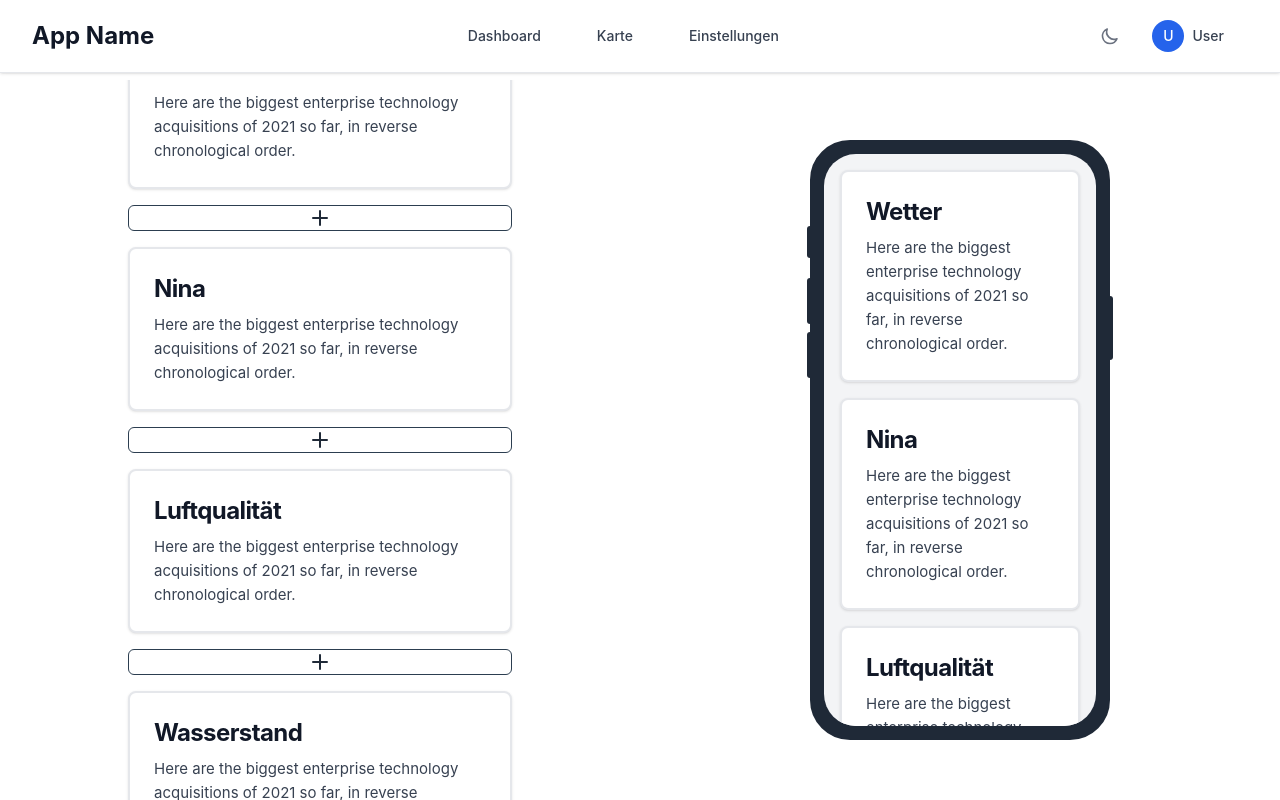
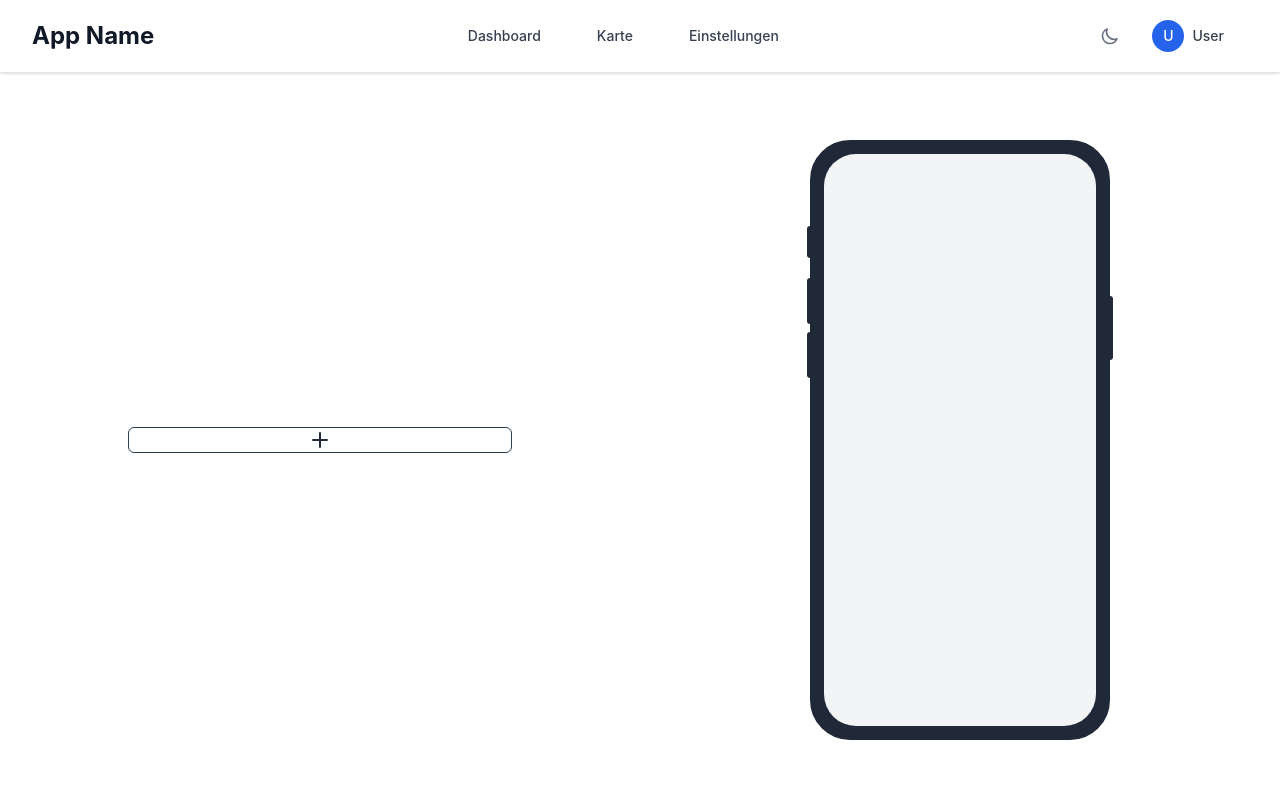
Before and after one commit to TheSynus/SWP-SS25-SmartCities, a Vue app in the folder SmartCities/: page /dashboard in a window 1280 px wide. Built offline with nearby package versions, Linux system fonts and the light colour scheme.

Commit message:
speicherung simulation

```diff
--- a/SmartCities/src/components/DashboardContent.vue
+++ b/SmartCities/src/components/DashboardContent.vue
@@ -1,12 +1,9 @@
 <script setup lang="ts">
+import type { Card } from '@/models/card';
 import AddCardButton from './dashboardEdit/AddCardButton.vue'
 import DefaultCard from './DefaultCard.vue'
 import { ref, watch } from 'vue'
 
-interface Card {
-  id: number
-  name: string
-}
 
 const props = defineProps<{
   cards: Array<Card>
--- a/SmartCities/src/components/dashboardEdit/AddDefaultCard.vue
+++ b/SmartCities/src/components/dashboardEdit/AddDefaultCard.vue
@@ -3,14 +3,23 @@ import DefaultCard from '../DefaultCard.vue'
 import { ref } from 'vue';
 
 const cards = ref([
-  { id: 1, name: 'Wetter' },
-  { id: 2, name: 'Nina' },
-  { id: 3, name: 'Luftqualität' },
-  { id: 4, name: 'Wasserstand' },
-  { id: 5, name: 'Pollen' },
-  { id: 6, name: 'Windgeschwindigkeit' },
-  { id: 7, name: 'Bildkachel' },
+  { id: 1, name: 'Wetter', type: 'weather' },
+  { id: 2, name: 'Nina', type: 'nina' },
+  { id: 3, name: 'Luftqualität', type: 'air' },
+  { id: 4, name: 'Wasserstand', type: 'water' },
+  { id: 5, name: 'Pollen', type: 'pollen' },
+  { id: 6, name: 'Windgeschwindigkeit', type: 'wind' }
 ])
+
+// Event definieren
+const emit = defineEmits<{
+  cardSelected: [cardData: { id: number, name: string, type: string}]
+}>()
+
+// Handler für Kartenauswahl
+const handleCardSelect = (cardData: { id: number, name: string, type: string}) => {
+  emit('cardSelected', cardData)
+}
 </script>
 
 <template>
@@ -19,6 +28,7 @@ const cards = ref([
       v-for="card in cards"
       :key="card.id"
       :heading="card.name"
+      @click="handleCardSelect(card)"
     />
   </div>
 </template>
--- a/SmartCities/src/components/dashboardEdit/ModalEdit.vue
+++ b/SmartCities/src/components/dashboardEdit/ModalEdit.vue
@@ -1,6 +1,17 @@
 <script setup lang="ts">
 import AddDefaultCard from './AddDefaultCard.vue';
 import AddGraphCard from './AddGraphCard.vue';
+
+// Event definieren, das nach außen weitergegeben wird
+const emit = defineEmits<{
+  cardSelected: [cardData: { id: number, name: string, type: string}]
+}>()
+
+// Handler für das Event von AddDefaultCard
+const handleCardSelected = (cardData: { id: number, name: string, type: string}) => {
+  emit('cardSelected', cardData)
+}
+
 </script>
 
 <template>
@@ -80,7 +91,7 @@ import AddGraphCard from './AddGraphCard.vue';
             role="tabpanel"
             aria-labelledby="profile-tab"
           >
-            <AddDefaultCard/>
+            <AddDefaultCard @card-selected="handleCardSelected"/>
           </div>
           <div
             class="hidden p-4 rounded-lg"
--- /dev/null
+++ b/SmartCities/src/models/card.ts
@@ -0,0 +1,16 @@
+export class Card {
+  public id: number;
+  public name: string;
+  public type: string;
+  public index: number;
+
+  /**
+   *
+   */
+  constructor(id: number, name: string, type: string, index: number) {
+    this.id = id;
+    this.name = name;
+    this.type = type;
+    this.index = index;
+  }
+}
--- a/SmartCities/src/views/DashboardEditView.vue
+++ b/SmartCities/src/views/DashboardEditView.vue
@@ -6,26 +6,42 @@ import 'flowbite'
 import { ref } from 'vue'
 import { onMounted } from 'vue'
 import { initFlowbite } from 'flowbite'
+import { Card } from '@/models/card'
 
-onMounted(() => {
+const cardStorageKey = 'cards'
+
+const cards = ref([] as Card[])
+
+const handleCardOrderChange = (updateCards: Card[]) => {
+  console.log('UpdatedCards', updateCards);
+  localStorage.setItem(cardStorageKey, JSON.stringify(updateCards))
+}
+
+const handleDefaultCardAdd = (cardData: { id: number, name: string, type: string}) => {
+  console.log('Default Card Added', cardData);
+
+  const newCard = new Card(cardData.id, cardData.name, cardData.type, 0)
+
+  cards.value.push(newCard)
+}
+
+onMounted(async () => {
   // Flowbite Modals neu initialisieren
   initFlowbite()
+
+  // Cards abrufen
+  const safedCards = localStorage.getItem(cardStorageKey)
+  if (safedCards) {
+    cards.value = JSON.parse(safedCards)
+  }
 })
-
-const cards = ref([
-  { id: 1, name: 'Wetter' },
-  { id: 2, name: 'Nina' },
-  { id: 3, name: 'Luftqualität' },
-  { id: 4, name: 'Wasserstand' },
-])
-
 </script>
 
 <template>
   <div class="grid grid-cols-2 overflow-hidden h-screen pt-20 items-center">
     <!-- Scrollable Left Column -->
     <div class="flex justify-center overflow-y-scroll h-full custom-scrollbar items-center">
-      <DashboardContent :cards="cards" :showAddButtons="true" />
+      <DashboardContent :cards="cards" :showAddButtons="true" @updateCards="handleCardOrderChange" />
     </div>
 
     <!-- Right Column -->
@@ -41,6 +57,6 @@ const cards = ref([
     aria-hidden="true"
     class="hidden overflow-y-auto overflow-x-hidden fixed top-0 right-0 left-0 z-50 justify-center items-center w-full md:inset-0 h-[calc(100%-1rem)] max-h-full"
   >
-    <ModalEdit />
+    <ModalEdit @card-selected="handleDefaultCardAdd"/>
   </div>
 </template>
```
